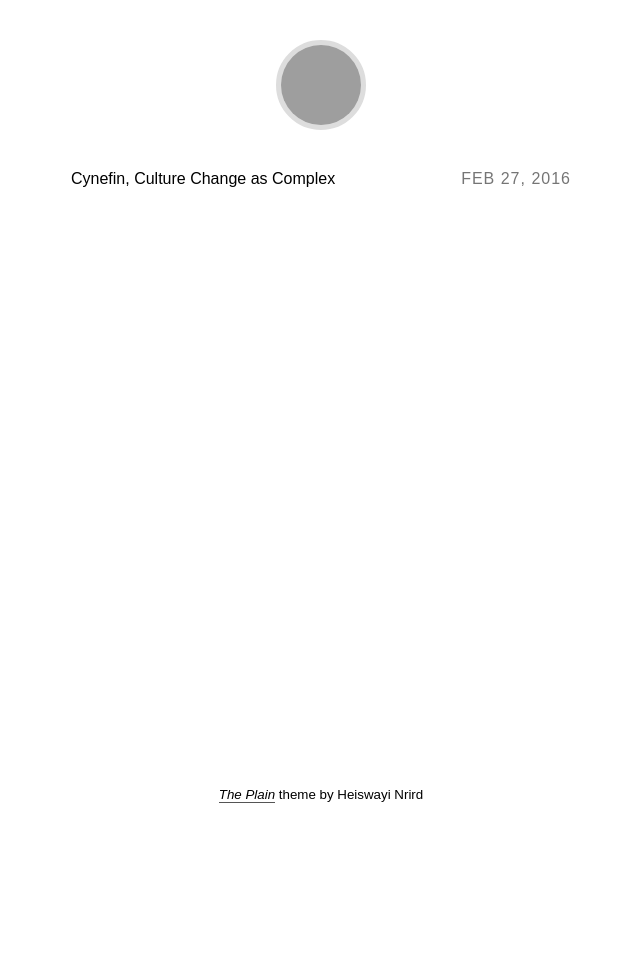
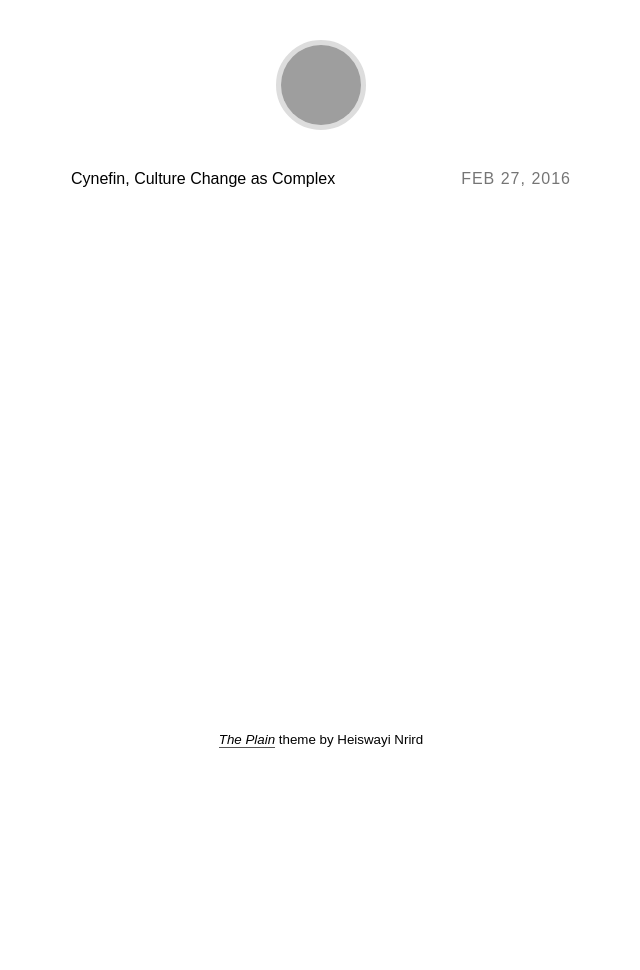
Before and after one commit to bemosior/bemosior.github.io, a Jekyll site: the page built from index.html, in a window 1280 px wide. Shown: the whole page, without its empty margins (319-959 px from the left). Built offline with Jekyll 4.4.1, drawn with Linux system fonts in a browser that asks for light colours; some web fonts are replaced; grey boxes are pictures that could not be loaded.

Commit message:
Increase footer height.

```diff
--- a/_sass/main.scss
+++ b/_sass/main.scss
@@ -392,11 +392,11 @@ section {
   page-break-before: always;
 }
 #main {
-  padding-bottom:150px;
+  padding-bottom:205px;
 }
 #footer {
   width: 100%;
-  height: 150px;
+  height: 205px;
   position: absolute;
   bottom: 0;
   left: 0;
```
